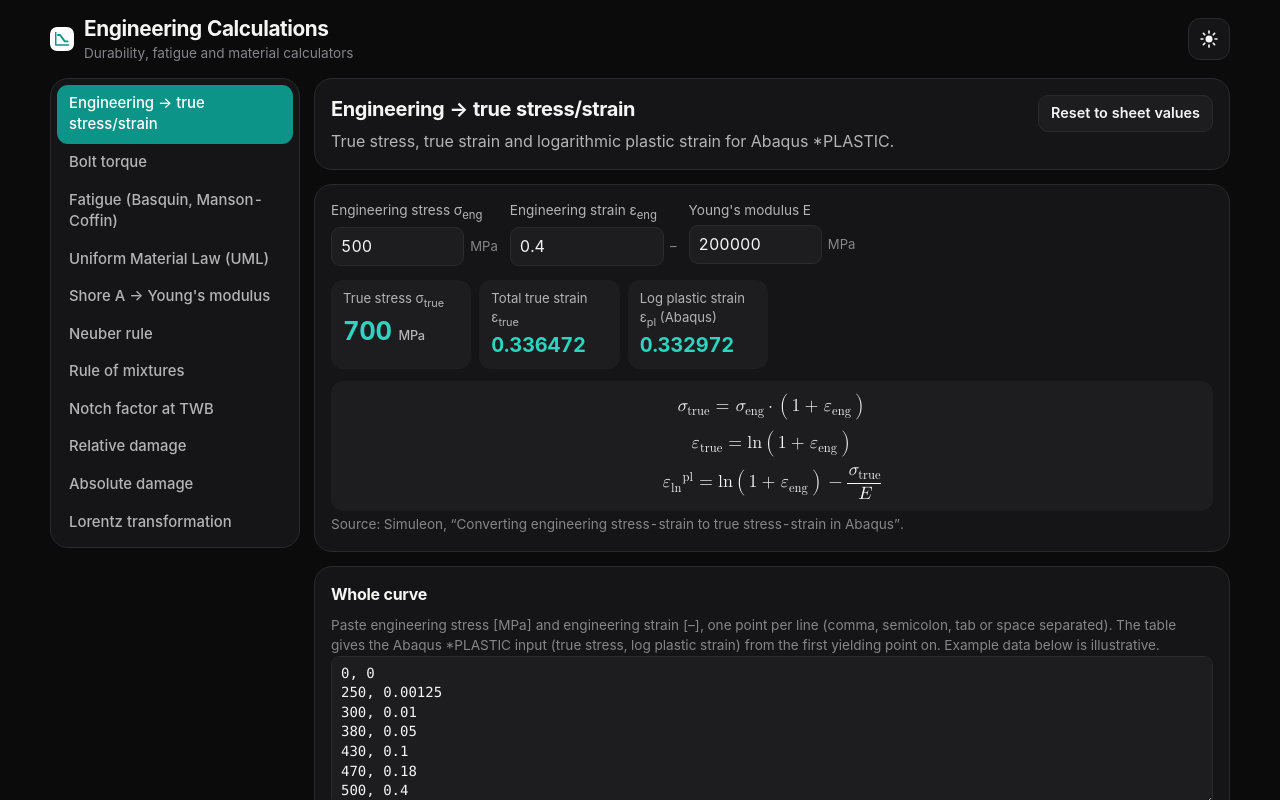
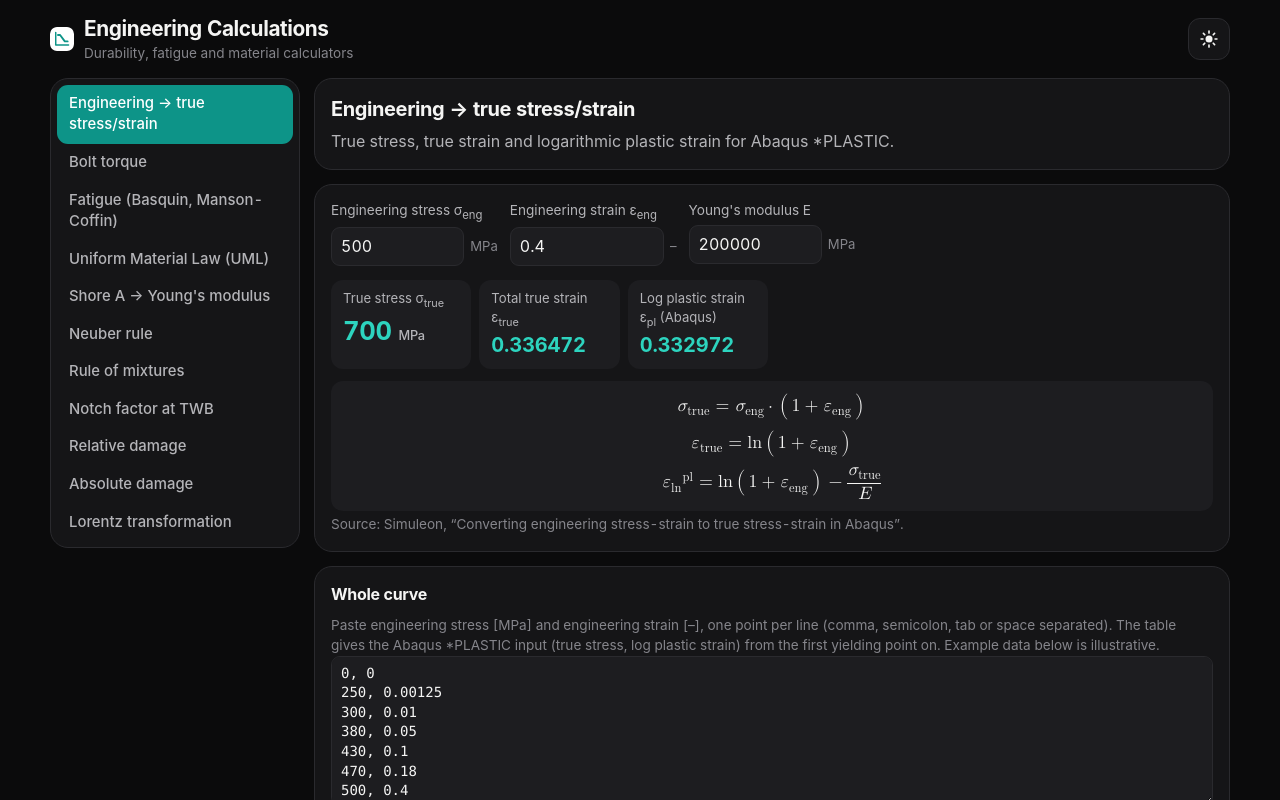
Before and after one commit to fambeho75/eng-calc, a plain HTML site: page index.html in a window 1280 px wide. Shown: the top 800 px of the page. Drawn offline with Linux system fonts and the light colour scheme.

Commit message:
Remove Reset to sheet values button
Co-authored-by: fambeho <fambeho75@users.noreply.github.com>

```diff
--- a/app.js
+++ b/app.js
@@ -665,13 +665,12 @@
         <nav class="side" aria-label="Calculators"><ul>${CALCS.map((c) => `<li><a href="#${c.id}">${esc(c.title)}</a></li>`).join("")}</ul></nav>
         <main>
           <div class="mobile-nav"><select id="mnav" aria-label="Calculator">${CALCS.map((c) => `<option value="${c.id}">${esc(c.title)}</option>`).join("")}</select></div>
-          <div class="card"><div class="head-row"><div><h2 id="calc-title"></h2><p class="muted" id="calc-desc"></p></div><button class="btn" id="reset">Reset to sheet values</button></div></div>
+          <div class="card"><div class="head-row"><div><h2 id="calc-title"></h2><p class="muted" id="calc-desc"></p></div></div></div>
           <div id="panel" style="display:grid;gap:14px"></div>
         </main>
       </div>
       <footer>Based on the spreadsheet “Engineering calculations.xlsx”. Defaults are the sheet's inputs; all 200 formula cells are reproduced (see tests/verify.js).</footer>`;
     document.getElementById("mnav").onchange = (e) => { location.hash = e.target.value; };
-    document.getElementById("reset").onclick = () => show(true);
   }
   function show(force) {
     const id = currentId(), c = CALCS.find((x) => x.id === id);
--- a/index.html
+++ b/index.html
@@ -32,6 +32,6 @@
   <script src="calc.js?v=1"></script>
   <script src="data.js?v=1"></script>
   <script src="chart.js?v=1"></script>
-  <script src="app.js?v=1"></script>
+  <script src="app.js?v=2"></script>
 </body>
 </html>
```
